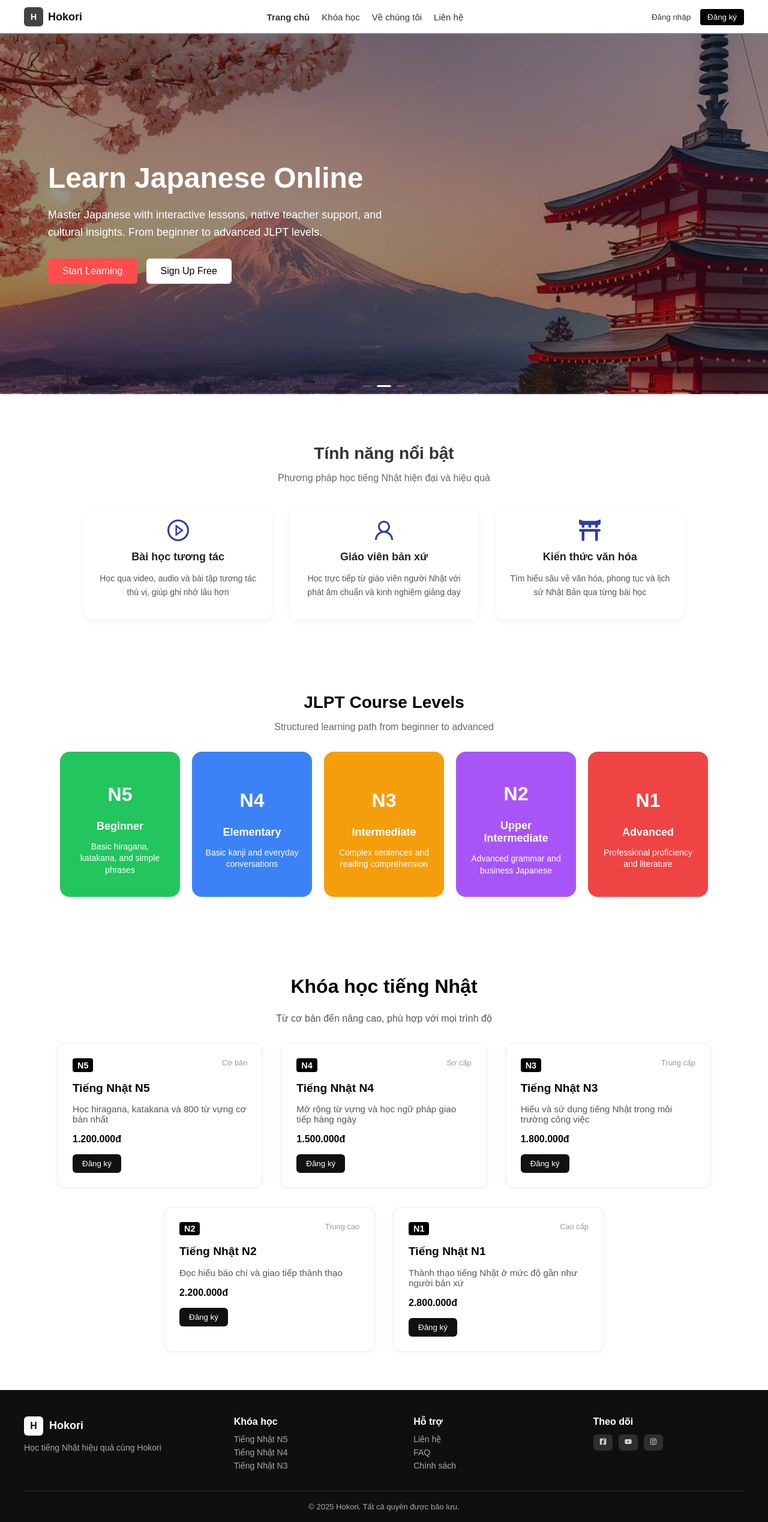
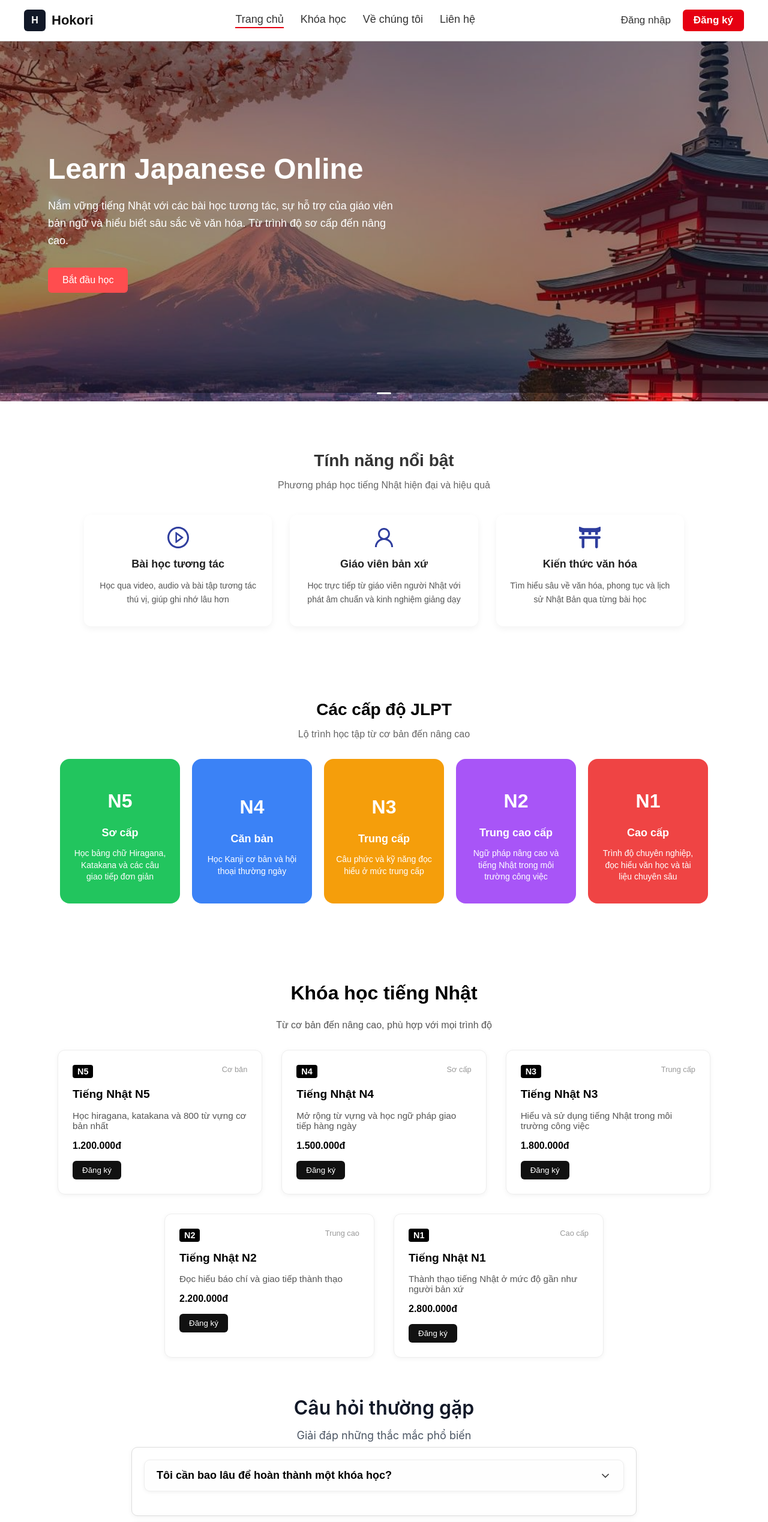
Before and after one commit to danh0999/Hokori-Learning, a React (Vite) app in the folder Hokori-Learning/: page / in a window 1280 px wide. Shown: the top 2537 px of the page at 60% size. Built offline with nearby package versions, Linux system fonts and the light colour scheme.

Commit message:
faqs-add

```diff
--- a/Hokori-Learning/package.json
+++ b/Hokori-Learning/package.json
@@ -12,7 +12,7 @@
   "dependencies": {
     "@reduxjs/toolkit": "^2.9.0",
     "antd": "^5.27.3",
-    "framer-motion": "^12.23.12",
+    "framer-motion": "^12.23.13",
     "react": "^19.1.1",
     "react-dom": "^19.1.1",
     "react-icons": "^5.5.0",
--- a/Hokori-Learning/src/components/Banner/banner.jsx
+++ b/Hokori-Learning/src/components/Banner/banner.jsx
@@ -23,12 +23,12 @@ const Banner = () => (
         <div className={styles.content}>
           <h1>Learn Japanese Online</h1>
           <p>
-            Master Japanese with interactive lessons, native teacher support,
-            and cultural insights. From beginner to advanced JLPT levels.
+            Nắm vững tiếng Nhật với các bài học tương tác, sự hỗ trợ của giáo
+            viên bản ngữ và hiểu biết sâu sắc về văn hóa. Từ trình độ sơ cấp đến
+            nâng cao.
           </p>
           <div className={styles.buttons}>
-            <button className={styles.startBtn}>Start Learning</button>
-            <button className={styles.signUpBtn}>Sign Up Free</button>
+            <button className={styles.startBtn}>Bắt đầu học</button>
           </div>
         </div>
       </div>
--- /dev/null
+++ b/Hokori-Learning/src/components/Button/Button.jsx
@@ -0,0 +1,23 @@
+import React from "react";
+import styles from "./styles.module.scss";
+import { useNavigate } from "react-router-dom";
+
+export const Button = ({ content = "Tìm kiếm", to, onClick }) => {
+  const { buttonContainer, button } = styles;
+  const navigate = useNavigate();
+  const handleClick = async () => {
+    if (onClick) {
+      await onClick(); //  gọi logic từ ngoài (validate, điều hướng)
+    } else if (to) {
+      navigate(to); // chỉ fallback khi không có onClick
+    }
+  };
+
+  return (
+    <div className={buttonContainer}>
+      <button className={button} onClick={handleClick}>
+        {content}
+      </button>
+    </div>
+  );
+};
--- /dev/null
+++ b/Hokori-Learning/src/components/Button/styles.module.scss
@@ -0,0 +1,30 @@
+.buttonContainer {
+  display: flex;
+  justify-content: center;
+  align-items: center;
+  margin-top: 30px;   // cách trên một khoảng
+  margin-bottom: 50px; // cách footer
+}
+
+.button {
+  background-color: #111827;
+  border: none;
+  border-radius: 8px;
+  padding: 10px 24px; // thay vì fixed width
+  color: #ffffff;
+  font-family: "Inter", Helvetica, sans-serif;
+  font-size: 16px;
+  font-weight: 500;
+  text-align: center;
+  cursor: pointer;
+  transition: background-color 0.3s ease, transform 0.2s ease;
+
+  &:hover {
+    background-color: #1f2937;
+    transform: translateY(-2px);
+  }
+
+  &:active {
+    transform: scale(0.98);
+  }
+}
--- a/Hokori-Learning/src/components/CourseLevels/courselevels.jsx
+++ b/Hokori-Learning/src/components/CourseLevels/courselevels.jsx
@@ -5,41 +5,41 @@ export default function CourseLevel() {
   const levels = [
     {
       id: "N5",
-      title: "Beginner",
-      desc: "Basic hiragana, katakana, and simple phrases",
+      title: "Sơ cấp",
+      desc: "Học bảng chữ Hiragana, Katakana và các câu giao tiếp đơn giản",
       color: "#22c55e",
     },
     {
       id: "N4",
-      title: "Elementary",
-      desc: "Basic kanji and everyday conversations",
+      title: "Căn bản",
+      desc: "Học Kanji cơ bản và hội thoại thường ngày",
       color: "#3b82f6",
     },
     {
       id: "N3",
-      title: "Intermediate",
-      desc: "Complex sentences and reading comprehension",
+      title: "Trung cấp",
+      desc: "Câu phức và kỹ năng đọc hiểu ở mức trung cấp",
       color: "#f59e0b",
     },
     {
       id: "N2",
-      title: "Upper Intermediate",
-      desc: "Advanced grammar and business Japanese",
+      title: "Trung cao cấp",
+      desc: "Ngữ pháp nâng cao và tiếng Nhật trong môi trường công việc",
       color: "#a855f7",
     },
     {
       id: "N1",
-      title: "Advanced",
-      desc: "Professional proficiency and literature",
+      title: "Cao cấp",
+      desc: "Trình độ chuyên nghiệp, đọc hiểu văn học và tài liệu chuyên sâu",
       color: "#ef4444",
     },
   ];
 
   return (
     <div className={styles.container}>
-      <h2 className={styles.heading}>JLPT Course Levels</h2>
+      <h2 className={styles.heading}>Các cấp độ JLPT</h2>
       <p className={styles.subHeading}>
-        Structured learning path from beginner to advanced
+        Lộ trình học tập từ cơ bản đến nâng cao
       </p>
 
       <div className={styles.cardWrapper}>
@@ -48,7 +48,7 @@ export default function CourseLevel() {
             key={level.id}
             className={styles.card}
             style={{ backgroundColor: level.color }}
-            onClick={() => alert(`Go to ${level.id} course`)} // sau này bạn có thể thay bằng router link
+            onClick={() => alert(`Chuyển đến khóa ${level.id}`)} // sau này thay bằng router link
           >
             <h3 className={styles.level}>{level.id}</h3>
             <h4 className={styles.title}>{level.title}</h4>
--- /dev/null
+++ b/Hokori-Learning/src/components/Faqs/Faqs.jsx
@@ -0,0 +1,58 @@
+import React from "react";
+import styles from "./styles.module.scss";
+import FaqItem from "./FaqsItem";
+import { Button } from "../Button/Button.jsx";
+
+export const Faqs = () => {
+  const { faqsContainer, faqsTitle, faqItemContainer, div,p } = styles;
+
+  return (
+    <div className={faqsContainer}>
+      <div className={div}>
+        <div className={faqsTitle}>Câu hỏi thường gặp</div>
+        <p className={p}>Giải đáp những thắc mắc phổ biến</p>
+      </div>
+
+      <div className={faqItemContainer}>
+        <FaqItem question="Tôi cần bao lâu để hoàn thành một khóa học?">
+          <ul>
+            <li>
+              Thời gian hoàn thành phụ thuộc vào trình độ và thời gian học.
+            </li>
+            <li>Trung bình mỗi cấp độ từ 3–6 tháng.</li>
+          </ul>
+        </FaqItem>
+      </div>
+
+      <div className={faqItemContainer}>
+        <FaqItem question="Có hỗ trợ học viên sau khi hoàn thành khóa học không?">
+          <ul>
+            <li>Học viên nhận được tài liệu ôn thi bổ sung.</li>
+            <li>Được định hướng lộ trình học nâng cao.</li>
+            <li>Tham gia cộng đồng học viên để trao đổi kinh nghiệm.</li>
+          </ul>
+        </FaqItem>
+      </div>
+
+      <div className={faqItemContainer}>
+        <FaqItem question="Tôi có thể học offline không?">
+          <ul>
+            <li>Hiện tại Hokori tập trung vào hình thức học online.</li>
+            <li>Một số buổi workshop offline được tổ chức định kỳ.</li>
+          </ul>
+        </FaqItem>
+      </div>
+
+      <div className={faqItemContainer}>
+        <FaqItem question="Có chính sách hoàn tiền không?">
+          <ul>
+            <li>Hokori có chính sách hoàn tiền trong vòng 7 ngày đầu tiên.</li>
+            <li>Điều kiện: học viên không hài lòng và có lý do hợp lý.</li>
+          </ul>
+        </FaqItem>
+      </div>
+
+      <Button content="Tìm hiểu thêm" to="/information" />
+    </div>
+  );
+};
--- /dev/null
+++ b/Hokori-Learning/src/components/Faqs/FaqsItem.jsx
@@ -0,0 +1,37 @@
+import React, { useState } from "react";
+import styles from "./styles.module.scss";
+
+const FaqItem = ({ question, children }) => {
+  const [isOpen, setIsOpen] = useState(false);
+  const toggleItem = () => setIsOpen(!isOpen);
+
+  return (
+    <div className={styles.faqItem}>
+      <div className={styles.title} onClick={toggleItem}>
+        <span>{question}</span>
+        <svg
+          className={`${styles.arrowIcon} ${isOpen ? styles.rotate : ""}`}
+          width="20"
+          height="20"
+          viewBox="0 0 24 24"
+          fill="none"
+          xmlns="http://www.w3.org/2000/svg"
+        >
+          <path
+            d="M6 9l6 6 6-6"
+            stroke="#333"
+            strokeWidth="2"
+            strokeLinecap="round"
+            strokeLinejoin="round"
+          />
+        </svg>
+      </div>
+
+      <div className={`${styles.content} ${isOpen ? styles.open : ""}`}>
+        {children}
+      </div>
+    </div>
+  );
+};
+
+export default FaqItem;
--- /dev/null
+++ b/Hokori-Learning/src/components/Faqs/styles.module.scss
@@ -0,0 +1,167 @@
+/* Responsive */
+.faqsContainer {
+  display: flex;
+  flex-direction: column;
+  align-items: center;
+  padding: 0px 20px;
+}
+
+@keyframes pulse {
+  0% {
+    transform: scale(1);
+    opacity: 1;
+  }
+  50% {
+    transform: scale(1.05);
+    opacity: 0.85;
+  }
+  100% {
+    transform: scale(1);
+    opacity: 1;
+  }
+}
+
+.title {
+  font-size: 14px;
+  font-weight: bold;
+  text-align: center;
+}
+.faqItem {
+  margin-bottom: 20px;
+}
+
+.title {
+  font-size: 18px;
+  font-weight: bold;
+  cursor: pointer;
+  transition: color 0.3s ease;
+}
+.title:hover {
+  color: #ff5555;
+}
+
+.content {
+  max-height: 0;
+  overflow: hidden;
+  transition: max-height 0.4s ease, opacity 0.3s ease;
+  opacity: 0;
+}
+
+.open {
+  max-height: 500px;
+  opacity: 1;
+}
+
+.faqItemContainer {
+  max-width: 800px;
+  width: 100%;
+  margin: 5px auto; // căn giữa theo chiều ngang
+  padding: 20px;
+  border: 1px solid #ddd;
+  border-radius: 10px;
+  background-color: #fff;
+  box-shadow: 0 2px 8px rgba(0, 0, 0, 0.05);
+}
+.faqItem {
+  margin-bottom: 20px;
+  border: 1px solid #eee;
+  border-radius: 10px;
+  padding: 15px 20px;
+  background-color: #fefefe;
+  box-shadow: 0 2px 6px rgba(0, 0, 0, 0.05);
+  transition: all 0.3s ease;
+}
+
+.title {
+  font-size: 18px;
+  font-weight: bold;
+  cursor: pointer;
+  display: flex;
+  justify-content: space-between;
+  align-items: center;
+  transition: color 0.3s ease;
+  user-select: none;
+  -webkit-user-select: none;
+  -moz-user-select: none;
+  -ms-user-select: none;
+
+  /* 👇 Ngăn hiện dấu nháy khi double click */
+  outline: none;
+}
+
+.title:hover {
+  color: #eb2f77;
+}
+
+.arrowIcon {
+  transition: transform 0.3s ease;
+}
+
+.rotate {
+  transform: rotate(180deg);
+}
+
+.content {
+  max-height: 0;
+  overflow: hidden;
+  transition: max-height 0.5s ease, opacity 0.3s ease;
+  opacity: 0;
+  padding-left: 5px;
+  user-select: none;
+  -webkit-user-select: none;
+  -moz-user-select: none;
+  -ms-user-select: none;
+
+  /* 👇 Ngăn hiện dấu nháy khi double click */
+  outline: none;
+}
+
+.open {
+  max-height: 800px;
+  opacity: 1;
+  margin-top: 12px;
+}
+
+/* Làm đẹp danh sách ul li */
+.content ul {
+  list-style-type: disc;
+  padding-left: 20px;
+  margin: 10px 0;
+}
+
+.content li {
+  margin-bottom: 10px;
+  line-height: 1.6;
+  font-size: 16px;
+  color: #222;
+  position: relative;
+}
+
+.content li::marker {
+  color: #eb2f77; // #e60000;
+}
+
+.div {
+  display: flex;
+  flex-direction: column;
+  align-items: center; // 👈 căn giữa thay vì flex-end
+  gap: 12px;
+  padding: 0 20px;
+  text-align: center;
+
+  .faqsTitle {
+    color: #111827;
+    font-family: "Inter", sans-serif;
+    font-size: 32px;
+    font-weight: 600;
+    line-height: 40px;
+  }
+
+  .p {
+    color: #4b5563;
+    font-family: "Inter", sans-serif;
+    font-size: 18px;
+    line-height: 28px;
+    margin: 0;
+  }
+}
--- /dev/null
+++ b/Hokori-Learning/src/components/SrcollToTopButton/styles.module.scss
@@ -0,0 +1,23 @@
+.scrollButton {
+  position: fixed;
+  bottom: 30px;
+  right: 30px;
+  background-color: #1890ff;
+  color: white;
+  border: none;
+  padding: 16px; // to hơn
+  border-radius: 50%;
+  cursor: pointer;
+  z-index: 1000;
+  box-shadow: 0 6px 15px rgba(0, 0, 0, 0.25);
+  transition: background-color 0.3s ease, transform 0.2s ease;
+
+  &:hover {
+    background-color: #40a9ff;
+    transform: scale(1.1);
+  }
+
+  svg {
+    font-size: 24px; // cũng to hơn
+  }
+}
--- a/Hokori-Learning/src/layouts/components/Header/styles.module.scss
+++ b/Hokori-Learning/src/layouts/components/Header/styles.module.scss
@@ -1,29 +1,34 @@
 .header {
-  width: 100%; // 🔥 thêm cho full width
+  width: 100%;
   background: #fff;
   border-bottom: 1px solid #ccc;
+  position: sticky;
+  top: 0;
+  z-index: 1000;
 }
 
 .container {
-  max-width: 1200px; // content gọn
+  max-width: 1200px;
   width: 100%;
   margin: 0 auto;
-  padding: 12px 16px;
+  padding: 16px 20px; // tăng padding cho thoáng
   display: flex;
   align-items: center;
   justify-content: space-between;
 }
 
+/* Logo */
 .logo {
   display: flex;
   align-items: center;
-  gap: 8px;
+  gap: 10px;
+  cursor: pointer;
 }
 
 .logoBox {
-  width: 32px;
-  height: 32px;
-  background: #444;
+  width: 36px;
+  height: 36px;
+  background: #111827;
   border-radius: 6px;
   display: flex;
   align-items: center;
@@ -32,32 +37,34 @@
 
 .logoText {
   color: #fff;
-  font-size: 14px;
+  font-size: 16px; // to hơn
   font-weight: bold;
 }
 
 .brand {
-  font-size: 18px;
-  font-weight: 600;
+  font-size: 22px; // to hơn
+  font-weight: 700;
   color: #111;
 }
 
+/* Nav */
 .menuToggle {
   display: none;
   border: none;
   background: none;
-  font-size: 22px;
+  font-size: 26px;
   cursor: pointer;
 }
 
 .nav {
   display: flex;
-  gap: 20px;
+  gap: 28px; // giãn cách rộng hơn
 
   a {
     text-decoration: none;
     color: #333;
-    font-size: 15px;
+    font-size: 18px; // chữ to hơn
+    font-weight: 500;
 
     &:hover {
       color: #000;
@@ -66,13 +73,16 @@
 }
 
 .active {
-  color: #0066cc;
-  font-weight: bold;
+  color: #e60012;
+  font-weight: 600;
+  border-bottom: 2px solid #e60012;
+  padding-bottom: 2px;
 }
 
+/* Actions */
 .actions {
   display: flex;
-  gap: 10px;
+  gap: 14px;
 }
 
 .loginBtn {
@@ -80,22 +90,30 @@
   background: none;
   cursor: pointer;
   color: #333;
+  font-size: 17px;
+  font-weight: 500;
+
+  &:hover {
+    color: #e60012;
+  }
 }
 
 .registerBtn {
   border: none;
-  background: #000;
+  background: #e60012;
   color: #fff;
-  padding: 6px 12px;
-  border-radius: 4px;
+  font-size: 17px;
+  font-weight: 600;
+  padding: 8px 18px;
+  border-radius: 6px;
   cursor: pointer;
 
   &:hover {
-    background: #333;
+    background: #c7000f;
   }
 }
 
-/* mobile */
+/* Mobile */
 @media (max-width: 768px) {
   .menuToggle {
     display: block;
@@ -106,21 +124,19 @@
     flex-direction: column;
     background: #fff;
     border-top: 1px solid #ccc;
-    padding: 12px;
+    padding: 16px;
     position: absolute;
-    top: 60px;
+    top: 70px;
     left: 0;
     right: 0;
+
+    a {
+      font-size: 18px;
+      padding: 10px 0;
+    }
   }
 
   .navShow {
     display: flex;
   }
 }
-
-/* fix ant design layout ảnh hưởng */
-:global(.ant-layout) {
-  padding: 0 !important;
-  margin: 0 !important;
-  background: transparent !important;
-}
--- a/Hokori-Learning/src/pages/Home.jsx
+++ b/Hokori-Learning/src/pages/Home.jsx
@@ -5,6 +5,7 @@ import Features from "../components/Features/features";
 import Courses from "../components/Courses/courses";
 // eslint-disable-next-line no-unused-vars
 import { motion, useAnimation } from "framer-motion";
+import { Faqs } from "../components/Faqs/Faqs";
 
 const Home = () => {
   return (
@@ -58,7 +59,9 @@ const Home = () => {
         viewport={{ once: false, amount: 0.4 }}
       >
         <Courses />
+        <Faqs />
       </motion.div>
+
     </div>
   );
 };
```
Also changed, not shown: Hokori-Learning/src/components/SrcollToTopButton/ScrollToTopButton.jsx (added, +32 -0 lines), 1 other file (tests, documents, lock files or other folders).
